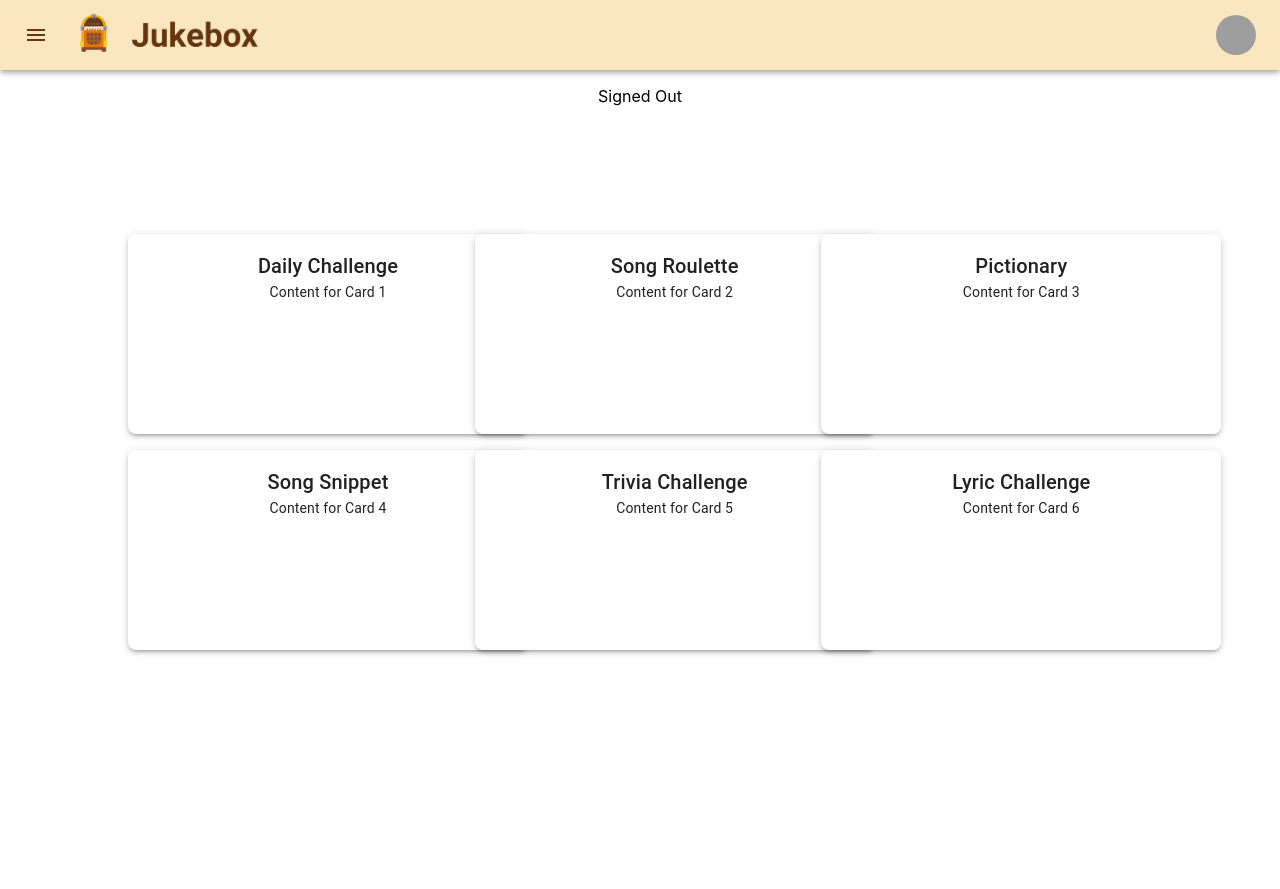
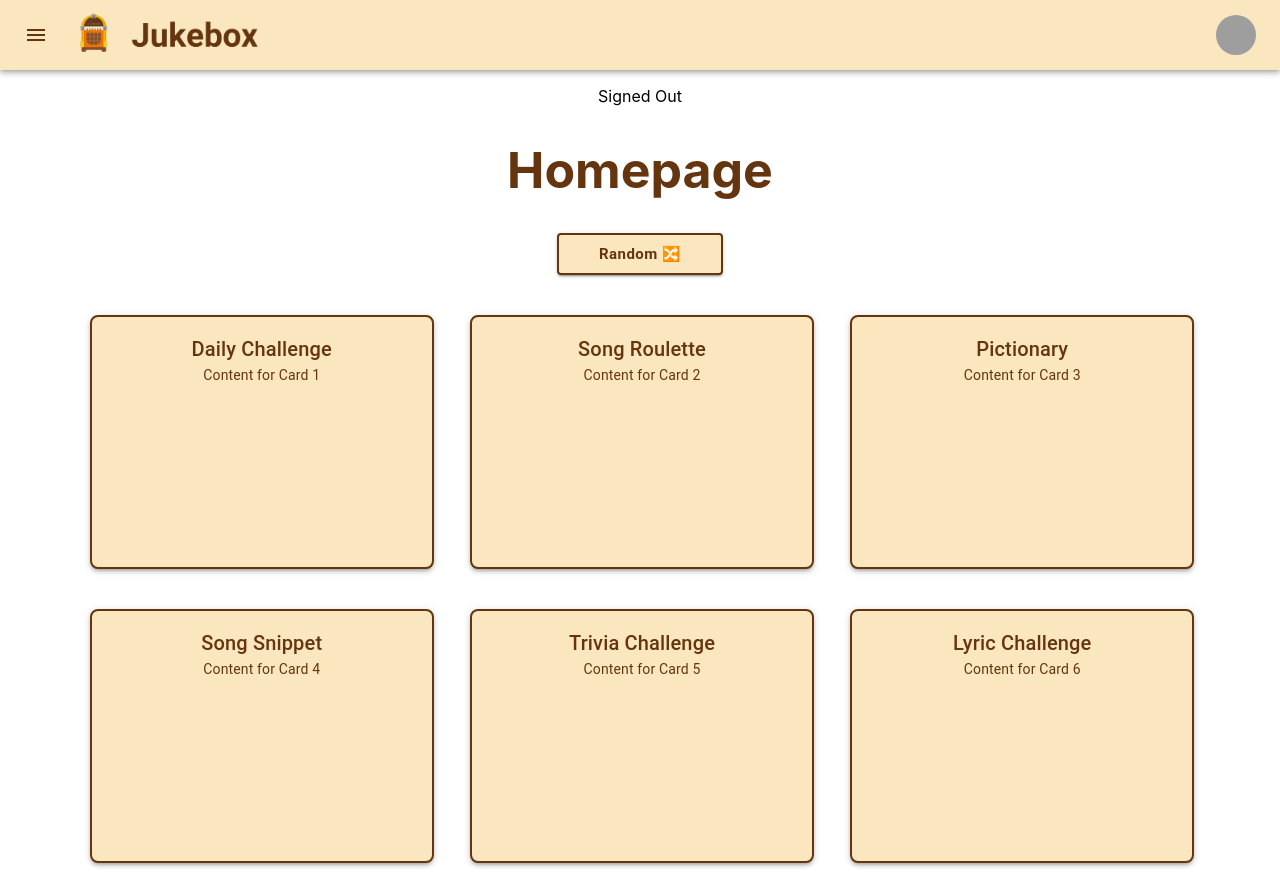
Before and after one commit to maitriparikh/cs407-jukebox, a React (Create React App) app: page /homepage in a window 1280 px wide. Before the commit the page ends 800 px from the top, so only its background shows below. Built offline with nearby package versions, Linux system fonts and the light colour scheme; no server answers; grey boxes are pictures that could not be loaded.

Commit message:
homepage setup, username field added to sign up

```diff
--- a/src/pages/homepage.js
+++ b/src/pages/homepage.js
@@ -13,12 +13,35 @@ import { useNavigate } from "react-router-dom";
 function Homepage() {
 
     return (
-        <div style={{ margin: "10%" }}>
-        <Grid container spacing={2}>
+      <div style={{ marginTop: "2%", marginBottom: "2%", marginLeft: "7%", marginRight: "7%" }}>
+
+        <h1 style={{ textAlign: "center", color: "var(--text-color)", fontSize: "50px" }}>
+            Homepage
+        </h1>
+
+        <Button
+          variant="contained"
+          style={{
+            width: "15%",
+            marginBottom: "20px",
+            color: "var(--text-color)",
+            border: `2px solid var(--text-color)`,
+            backgroundColor: "var(--accent-color)",
+            textTransform: "none",
+            fontSize: 15,
+            fontWeight: "bold",
+          }}
+        >
+          Random 🔀
+        </Button>
+        <br></br>
+        <br></br>
+
+        <Grid container spacing={5}>
 
           {/* First Row */}
           <Grid item xs={4}>
-            <Card elevation={3} style={{ borderRadius: "8px", height: "200px", width: "400px" }}>
+            <Card elevation={3} style={{ backgroundColor: "var(--accent-color)", color: "var(--text-color)", border: `2px solid var(--text-color)`, borderRadius: "8px", height: "250px", width: "100%" }}>
               <CardContent>
                 <Typography variant="h6" component="div">
                   Daily Challenge
@@ -30,7 +53,7 @@ function Homepage() {
             </Card>
           </Grid>
           <Grid item xs={4}>
-            <Card elevation={3} style={{ borderRadius: "8px", height: "200px", width: "400px" }}>
+            <Card elevation={3} style={{ backgroundColor: "var(--accent-color)", color: "var(--text-color)", border: `2px solid var(--text-color)`, borderRadius: "8px", height: "250px", width: "100%" }}>
               <CardContent>
                 <Typography variant="h6" component="div">
                   Song Roulette
@@ -42,7 +65,7 @@ function Homepage() {
             </Card>
           </Grid>
           <Grid item xs={4}>
-            <Card elevation={3} style={{ borderRadius: "8px", height: "200px", width: "400px" }}>
+            <Card elevation={3} style={{ backgroundColor: "var(--accent-color)", color: "var(--text-color)", border: `2px solid var(--text-color)`, borderRadius: "8px", height: "250px", width: "100%" }}>
               <CardContent>
                 <Typography variant="h6" component="div">
                   Pictionary
@@ -56,7 +79,7 @@ function Homepage() {
 
           {/* Second Row */}
           <Grid item xs={4}>
-            <Card elevation={3} style={{ borderRadius: "8px", height: "200px", width: "400px" }}>
+            <Card elevation={3} style={{ backgroundColor: "var(--accent-color)", color: "var(--text-color)", border: `2px solid var(--text-color)`, borderRadius: "8px", height: "250px", width: "100%" }}>
               <CardContent>
                 <Typography variant="h6" component="div">
                   Song Snippet
@@ -68,7 +91,7 @@ function Homepage() {
             </Card>
           </Grid>
           <Grid item xs={4}>
-            <Card elevation={3} style={{ borderRadius: "8px", height: "200px", width: "400px" }}>
+            <Card elevation={3} style={{ backgroundColor: "var(--accent-color)", color: "var(--text-color)", border: `2px solid var(--text-color)`, borderRadius: "8px", height: "250px", width: "100%" }}>
               <CardContent>
                 <Typography variant="h6" component="div">
                   Trivia Challenge
@@ -80,7 +103,7 @@ function Homepage() {
             </Card>
           </Grid>
           <Grid item xs={4}>
-            <Card elevation={3} style={{ borderRadius: "8px", height: "200px", width: "400px" }}>
+            <Card elevation={3} style={{ backgroundColor: "var(--accent-color)", color: "var(--text-color)", border: `2px solid var(--text-color)`, borderRadius: "8px", height: "250px", width: "100%" }}>
               <CardContent>
                 <Typography variant="h6" component="div">
                   Lyric Challenge
--- a/src/pages/profile_components/profile.js
+++ b/src/pages/profile_components/profile.js
@@ -16,6 +16,7 @@ import { Link } from "@mui/material";
 function Profile() {
     const [firstName] = useState("Purdue");
     const [lastName] = useState("Pete");
+    const [username] = useState("purdue_pete");
     const [email] = useState("pete@purdue.edu");
 
     /* Navigation for buttons */
@@ -83,6 +84,9 @@ function Profile() {
             <h2>
                 {firstName} {lastName}
             </h2>
+            <h2>
+                @{username}
+            </h2>
             <h2>{email}</h2>
             </Stack>
 
--- a/src/pages/signup_components/signup.js
+++ b/src/pages/signup_components/signup.js
@@ -20,6 +20,7 @@ import { createUserWithEmailAndPassword } from "firebase/auth";
 function SignUp() {
   const [firstName, setFirstName] = useState("");
   const [lastName, setLastName] = useState("");
+  const [username, setUsername] = useState("");
   const [email, setEmail] = useState("");
   const [password, setPassword] = useState("");
   const [securityQuestion, setSecurityQuestion] = useState("");
@@ -159,6 +160,12 @@ function SignUp() {
                   onChange={(event) => setLastName(event.target.value)} // save password from user input
                 />
 
+                {/* Username field */}
+                <TextField
+                  label="Username"
+                  onChange={(event) => setUsername(event.target.value)} // save username from user input
+                />
+
                 {/* Email field */}
                 <TextField
                   label="Email"
```
